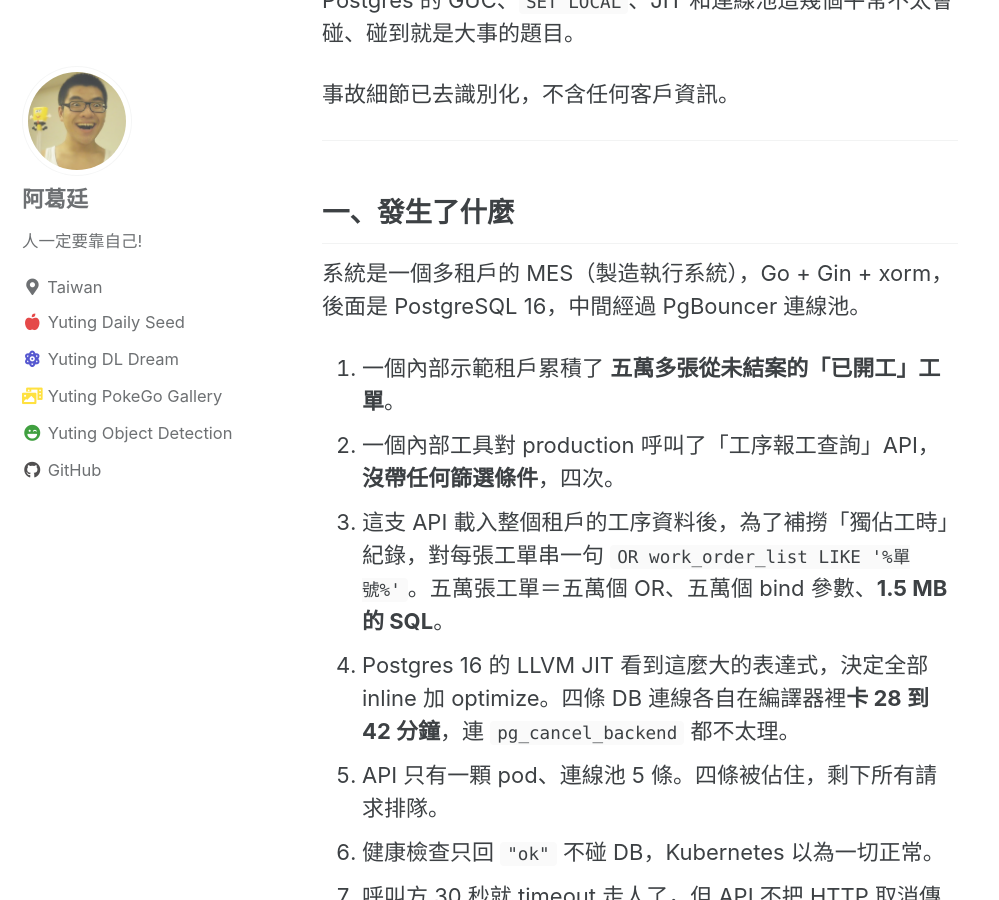
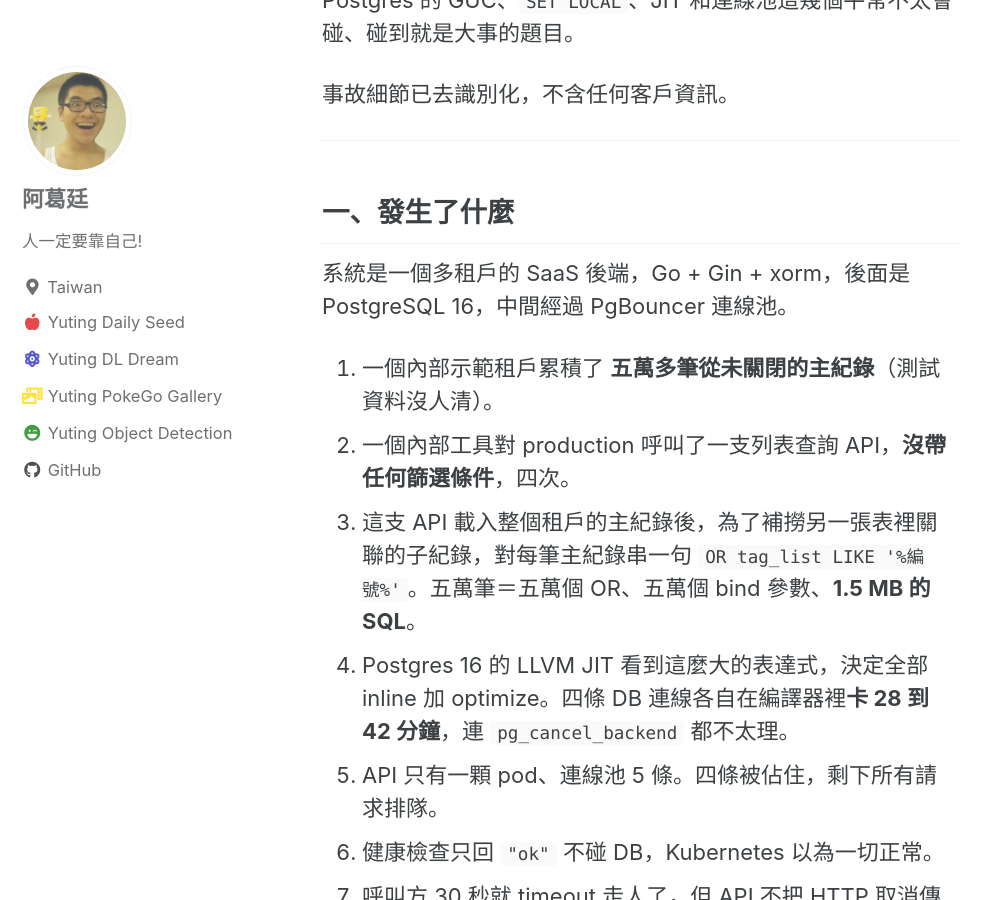
Before and after one commit to yuting3656/yutingblog, a Jekyll site: the page built from _posts/daily-programming/2026/2026-10-15-guc.md, in a window 1280 px wide and 900 px high, scrolled down 507 px. Shown: the whole window, without its empty margins (0-999 px from the left). Built offline with Jekyll 4.4.1, drawn with Linux system fonts in a browser that asks for light colours; cached includes are drawn as plain includes; some of the changed text lies outside the part shown.

Commit message:
[update]

````diff
--- a/_posts/daily-programming/2026/2026-10-15-guc.md
+++ b/_posts/daily-programming/2026/2026-10-15-guc.md
@@ -13,11 +13,11 @@ tags: PostgreSQL GUC SET-LOCAL PgBouncer JIT statement_timeout Go xorm 事故復
 
 ## 一、發生了什麼
 
-系統是一個多租戶的 MES（製造執行系統），Go + Gin + xorm，後面是 PostgreSQL 16，中間經過 PgBouncer 連線池。
+系統是一個多租戶的 SaaS 後端，Go + Gin + xorm，後面是 PostgreSQL 16，中間經過 PgBouncer 連線池。
 
-1. 一個內部示範租戶累積了 **五萬多張從未結案的「已開工」工單**。
-2. 一個內部工具對 production 呼叫了「工序報工查詢」API，**沒帶任何篩選條件**，四次。
-3. 這支 API 載入整個租戶的工序資料後，為了補撈「獨佔工時」紀錄，對每張工單串一句 `OR work_order_list LIKE '%單號%'`。五萬張工單＝五萬個 OR、五萬個 bind 參數、**1.5 MB 的 SQL**。
+1. 一個內部示範租戶累積了 **五萬多筆從未關閉的主紀錄**（測試資料沒人清）。
+2. 一個內部工具對 production 呼叫了一支列表查詢 API，**沒帶任何篩選條件**，四次。
+3. 這支 API 載入整個租戶的主紀錄後，為了補撈另一張表裡關聯的子紀錄，對每筆主紀錄串一句 `OR tag_list LIKE '%編號%'`。五萬筆＝五萬個 OR、五萬個 bind 參數、**1.5 MB 的 SQL**。
 4. Postgres 16 的 LLVM JIT 看到這麼大的表達式，決定全部 inline 加 optimize。四條 DB 連線各自在編譯器裡**卡 28 到 42 分鐘**，連 `pg_cancel_backend` 都不太理。
 5. API 只有一顆 pod、連線池 5 條。四條被佔住，剩下所有請求排隊。
 6. 健康檢查只回 `"ok"` 不碰 DB，Kubernetes 以為一切正常。
@@ -134,20 +134,20 @@ session.Context(ctx)
 
 ## 六、Take away 5：條件數隨資料長的 SQL
 
-原本的寫法（四月時我自己加的）：
+原本的寫法（半年前我自己加的）：
 
 ```go
 cond := "start_time between ? and ?"
-for _, id := range workOrderIds {
-    cond += " OR work_order_list LIKE ?"
+for _, id := range ids {
+    cond += " OR tag_list LIKE ?"
     args = append(args, "%"+id+"%")
 }
 ```
 
-幾十張工單沒事，五萬張就是上面那個故事。修法是改成單一陣列參數：
+幾十筆沒事，五萬筆就是上面那個故事。修法是改成單一陣列參數：
 
 ```go
-cond += " OR work_order_list LIKE ANY (?::text[])"
+cond += " OR tag_list LIKE ANY (?::text[])"
 args = append(args, pq.Array(patterns))
 ```
 
````
Also changed, not shown: other parts of _posts/daily-programming/2026/2026-10-15-guc.md (+2 -2 lines).
